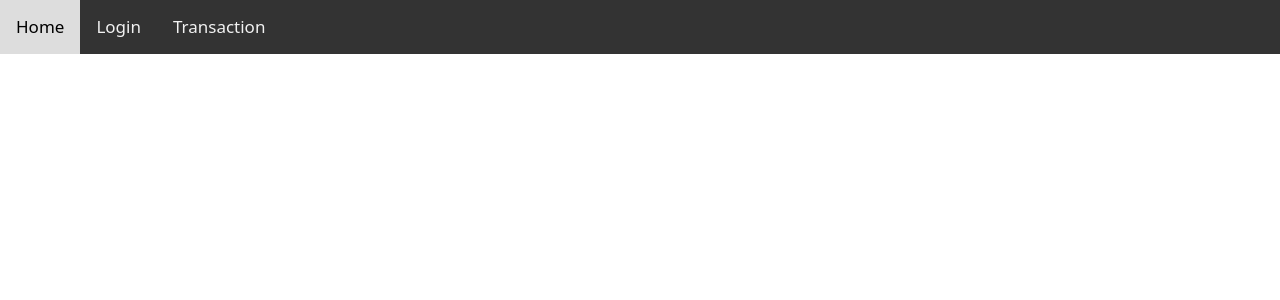
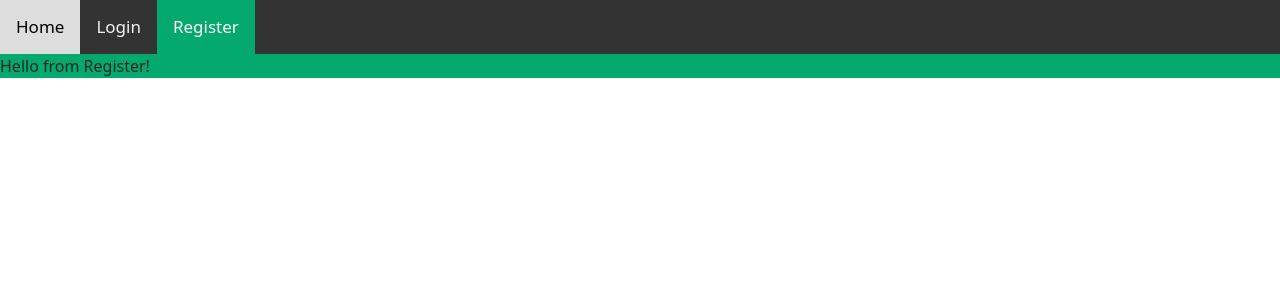
Before and after one commit to Tuneinfaisal/Account-app, a React (Create React App) app: page /Register in a window 1280 px wide. Shown: the top 300 px of the page. Built offline with nearby package versions, Linux system fonts and the light colour scheme.

Commit message:
Replace transaction from Register

```diff
--- a/src/App.js
+++ b/src/App.js
@@ -3,7 +3,7 @@ import Menu from "./Menu"
 import { Switch,Route,Redirect } from "react-router-dom";
 import Home from "./Home";
 import Login from "./Login";
-import Tranction from "./Transaction"
+import Register from "./Register"
 
 export default () => {
     // const [token, setToken] = useState();
@@ -21,8 +21,8 @@ export default () => {
                 <Route exact path="/Login">
                     <Login/>
                 </Route>
-                <Route exact path="/Transaction">
-                    <Tranction/>
+                <Route exact path="/Register">
+                    <Register/>
                 </Route>
 
             </Switch>
--- a/src/Home.js
+++ b/src/Home.js
@@ -1,6 +1,5 @@
 import React from "react";
 import { Link } from 'react-router-dom';
-
 
 export default function home () {
     return (
--- a/src/Menu.js
+++ b/src/Menu.js
@@ -9,7 +9,7 @@ export default () => {
                 <nav>
                     <NavLink exact to="/">Home</NavLink>
                     <NavLink to="/login">Login</NavLink>
-                    <NavLink to="/transaction">Transaction</NavLink>
+                    <NavLink to="/register">Register</NavLink>
                 </nav>
             </div>
         </>
--- /dev/null
+++ b/src/Register.js
@@ -0,0 +1,7 @@
+import React from "react";
+
+export default () => {
+    return (
+        <div>Hello from Register!</div>
+    )
+}
--- a/src/Transaction.js
+++ /dev/null
@@ -1,12 +0,0 @@
-import React from "react";
-
-export default () => {
-    return (
-        <div class="text-center">
-            <h1>Work in process</h1>
-            <li> last transaction....
-
-            </li>
-        </div>
-    )
-}
```
